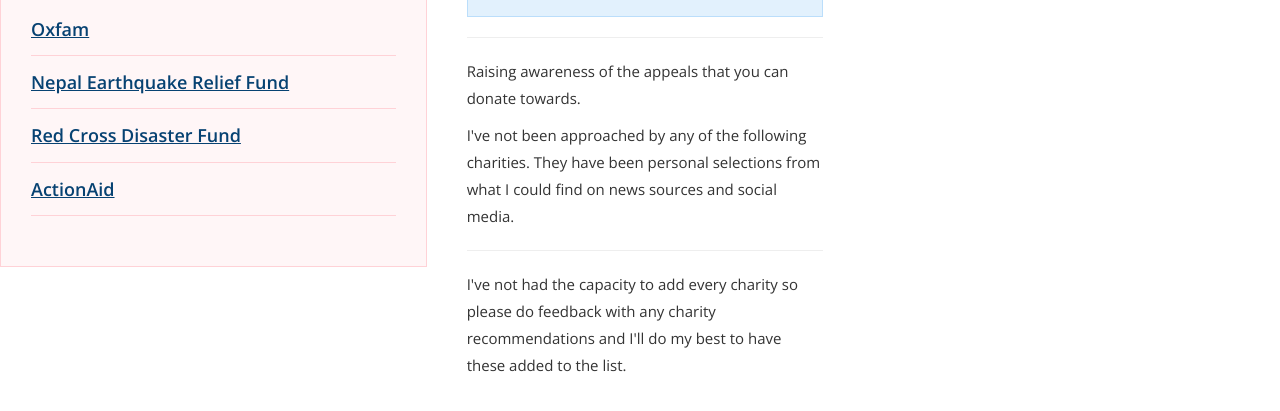
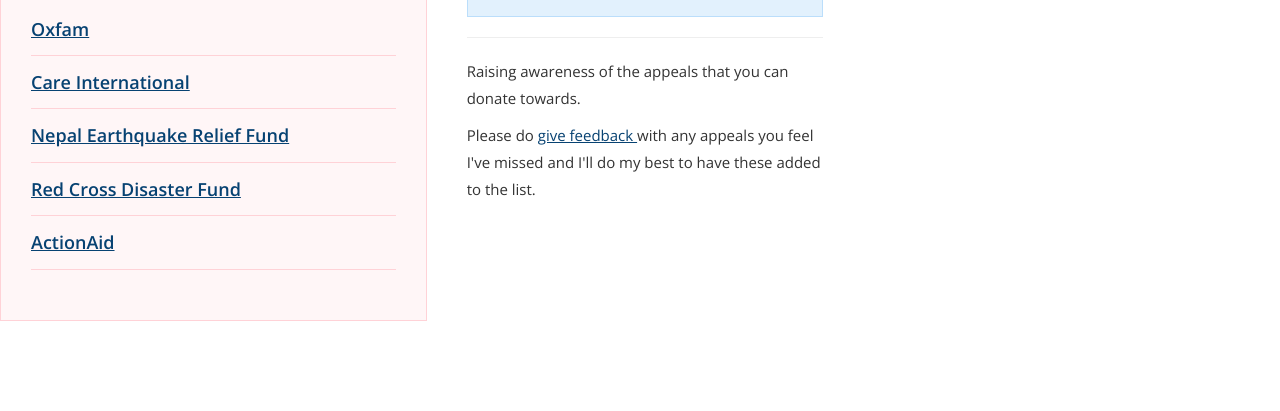
Before and after one commit to jamieleung/appeals-nepal, a website: page index.html in a window 1280 px wide. Shown: the part 273-684 px from the top of the page. Drawn offline with nearby package versions, Linux system fonts and the light colour scheme.

Commit message:
Added Care International to the listing

```diff
--- a/index.html
+++ b/index.html
@@ -32,15 +32,18 @@
 
 			<ul class="charities">
 
-					<li><a href="https://donate.oxfam.org.uk/emergency/nepal?intcmp=hp_hero_nepal_2015-04-25" class="item" title="Donate to Oxfam" target="_blank">Oxfam</a></li>
+					<li><a href="https://donate.oxfam.org.uk/emergency/nepal?intcmp=hp_hero_nepal_2015-04-25" title="Donate to Oxfam" target="_blank">Oxfam</a></li>
 
-					<li><a href="https://life.indiegogo.com/fundraisers/nepal-earthquake-relief-fund" class="item" title="Donate to Nepal Earthquake Relief Fund" target="_blank">Nepal Earthquake Relief Fund</a></li>
+					<li><a href="http://www.careinternational.org.uk/nepal-earthquake-appeal" title="Donate to Care International" target="_blank">Care International</a></li>
 
-					<li><a href="http://www.redcross.org.uk/disasterfund" class="item" title="Donate to Red Cross Disaster Fund" target="_blank">Red Cross Disaster Fund</a></li>
+					<li><a href="https://life.indiegogo.com/fundraisers/nepal-earthquake-relief-fund" title="Donate to Nepal Earthquake Relief Fund" target="_blank">Nepal Earthquake Relief Fund</a></li>
+
+					<li><a href="http://www.redcross.org.uk/disasterfund" title="Donate to Red Cross Disaster Fund" target="_blank">Red Cross Disaster Fund</a></li>
 
 					<li><a href="https://support.actionaid.org.uk/donations/My-Details?_ga=1.189586537.317420968.1429963432/" title="Donate to Action Aid" target="_blank">ActionAid</a></li>
 
 			</ul>
+
         </div>
 
        <div class="col-md-4 column">
@@ -54,9 +57,9 @@
 			<hr>
 
 			<p>Raising awareness of the appeals that you can donate towards.</p>
-			<p>I've not been approached by any of the following charities. They have been personal selections from what I could find on news sources and social media.
-			<hr>
-			<p>I've not had the capacity to add every charity so please do feedback with any charity recommendations and I'll do my best to have these added to the list.</p>
+
+			<p>Please do <a href="mailto:info@jamieleung.co.uk" title="Give Feedback">give feedback </a> with any appeals you feel I've missed and I'll do my best to have these added to the list.</p>
+
 		</div>
 
        <div class="col-md-4 column">
```
